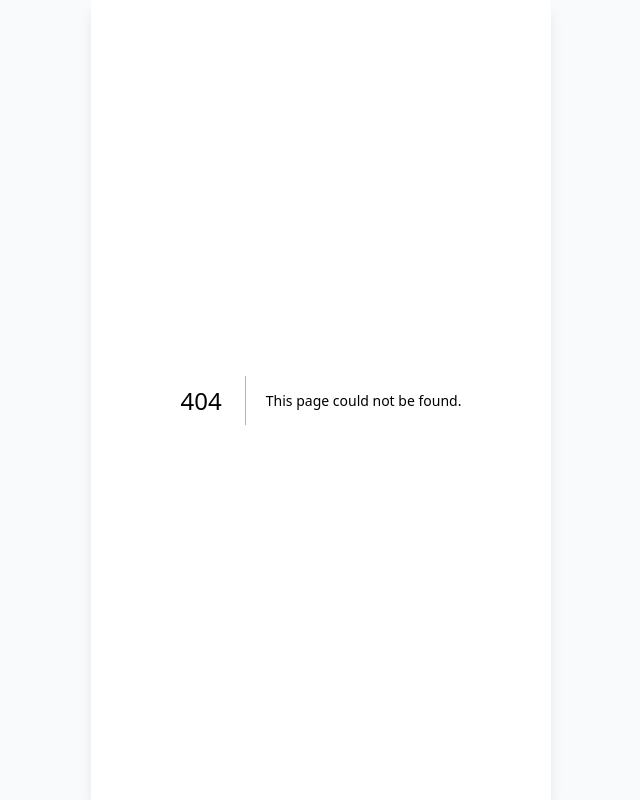
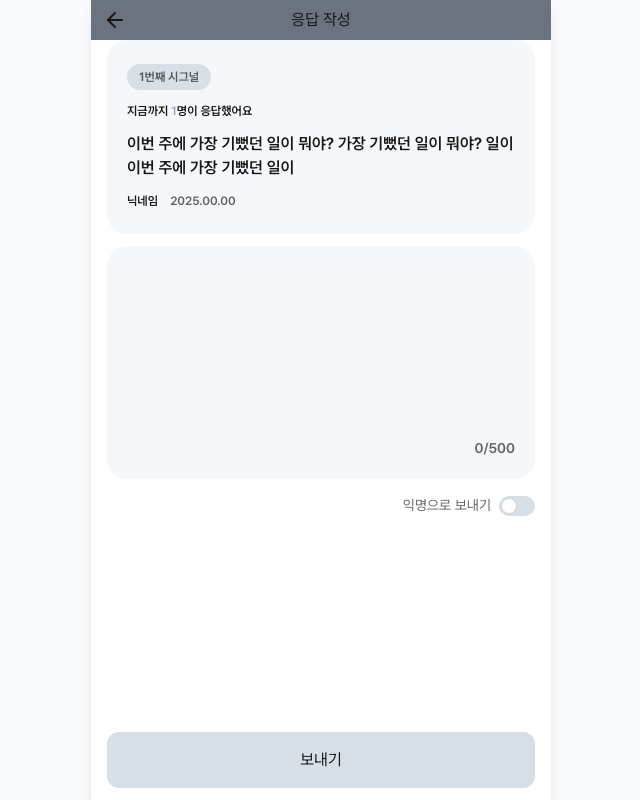
Before and after one commit to dnd-side-project/dnd-12th-4-frontend, a Next.js app: page /1/questions/1/reply/new in a window 1280 px wide. Before the commit this address had no page. Shown: the whole page, without its empty margins (319-959 px from the left). Built offline with nearby package versions, Linux system fonts and the light colour scheme.

Commit message:
feat: Form 로직 구현 #9

```diff
--- /dev/null
+++ b/src/app/(routes)/[id]/questions/[questionId]/reply/new/page.tsx
@@ -0,0 +1,20 @@
+import QuestionBox from "@/components/common/QuestionBox"
+import HeaderFooterWrapper from "@/components/layout/HeaderFooterWrapper"
+import FormSection from "@/components/questions/reply/new/FormSection"
+
+export default function ReplyPage() {
+  return (
+    <HeaderFooterWrapper header headerTitle="응답 작성">
+      <section className="flex h-full flex-col items-center px-[16px] pb-[12px]">
+        <QuestionBox
+          count={1}
+          replyCount={1}
+          date={new Date()}
+          nickname="닉네임"
+          text="이번 주에 가장 기뻤던 일이 뭐야? 가장 기뻤던 일이 뭐야? 일이 이번 주에 가장 기뻤던 일이"
+        />
+        <FormSection />
+      </section>
+    </HeaderFooterWrapper>
+  )
+}
--- a/src/components/questions/new/Toggle.tsx
+++ b/src/components/common/Toggle.tsx
@@ -1,14 +1,15 @@
 "use client"
 
+import { cn } from "@/utils/cn"
 import { InputHTMLAttributes } from "react"
 
 interface Params extends InputHTMLAttributes<HTMLInputElement> {
   label?: string
 }
 
-export default function Toggle({ label, ...props }: Params) {
+export default function Toggle({ label, className, ...props }: Params) {
   return (
-    <label className="inline-flex cursor-pointer items-center gap-[8px]">
+    <label className={cn("inline-flex cursor-pointer items-center gap-[8px]", className)}>
       {label && <span className="text-[14px] text-black/60">{label}</span>}
       <input type="checkbox" className="peer sr-only" {...props} />
       <div className="peer relative h-[20px] w-[36px] rounded-full bg-[#D7DFE7] after:absolute after:start-[2px] after:top-[2px] after:h-[16px] after:w-[16px] after:rounded-full after:border after:border-gray-300 after:bg-white after:transition-all peer-checked:bg-blue-600 peer-checked:after:translate-x-[16px] peer-checked:after:border-white dark:border-gray-600 dark:bg-gray-700 dark:peer-checked:bg-blue-600"></div>
--- a/src/components/questions/new/FormSection.tsx
+++ b/src/components/questions/new/FormSection.tsx
@@ -7,8 +7,8 @@ import { zodResolver } from "@hookform/resolvers/zod"
 import { Info } from "lucide-react"
 import { useState } from "react"
 import { FieldValues, useForm } from "react-hook-form"
-import Textarea from "./Textarea"
-import Toggle from "./Toggle"
+import Textarea from "../../common/Textarea"
+import Toggle from "../../common/Toggle"
 import RecommendQuestionBottomSheet from "./RecommendQuestionBottomSheet"
 
 export default function FormSection() {
@@ -21,7 +21,7 @@ export default function FormSection() {
     resolver: zodResolver(questionSchema)
   })
 
-  const onSubmit = (data: FieldValues) => {
+  const onSubmit = async (data: FieldValues) => {
     console.log("data", data)
   }
 
--- /dev/null
+++ b/src/components/questions/reply/new/FormSection.tsx
@@ -0,0 +1,43 @@
+"use client"
+import Button from "@/components/common/Button"
+import Textarea from "@/components/common/Textarea"
+import Toggle from "@/components/common/Toggle"
+import { replySchema } from "@/validations/replySchema"
+import { zodResolver } from "@hookform/resolvers/zod"
+import { FieldValues, useForm } from "react-hook-form"
+
+export default function FormSection() {
+  const { handleSubmit, setValue, watch } = useForm({
+    defaultValues: {
+      question: "",
+      isAnonymous: false
+    },
+    resolver: zodResolver(replySchema)
+  })
+
+  const onSubmit = async (data: FieldValues) => {
+    console.log("data", data)
+  }
+
+  return (
+    <form className="mt-[12px] flex h-full w-full flex-col justify-between" onSubmit={handleSubmit(onSubmit)}>
+      <section>
+        <Textarea
+          maxLength={500}
+          value={watch("question")}
+          onChange={(e) => setValue("question", e.target.value, { shouldValidate: true })}
+        />
+        <div className="mt-[16px] flex justify-end">
+          <Toggle
+            label="익명으로 보내기"
+            checked={watch("isAnonymous")}
+            onChange={(e) => setValue("isAnonymous", e.target.checked)}
+          />
+        </div>
+      </section>
+      <Button type="submit" className="w-full">
+        보내기
+      </Button>
+    </form>
+  )
+}
--- /dev/null
+++ b/src/validations/replySchema.ts
@@ -0,0 +1,6 @@
+import { z } from "zod"
+
+export const replySchema = z.object({
+  question: z.string().max(500, "응답은 500자 이내로 작성해주세요.").nonempty("응답은 필수입니다."),
+  isAnonymous: z.boolean()
+})
```
Also changed, not shown: src/components/common/QuestionBox.tsx (renamed from src/components/questions/detail/QuestionBox.tsx), src/components/common/Textarea.tsx (renamed from src/components/questions/new/Textarea.tsx).
